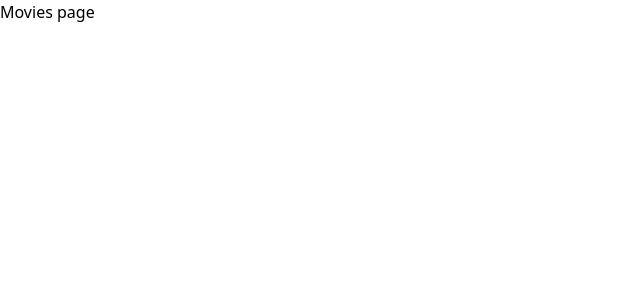
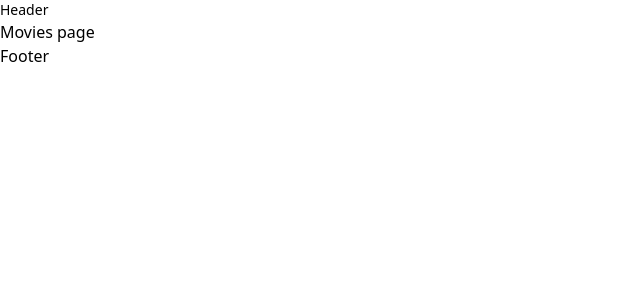
Before and after one commit to Anubhav-S04/CineTime-movie-booking-system, a React (Vite) app in the folder frontend/: page /movies in a window 1280 px wide. Shown: the top 300 px of the page, without its empty margins (0-640 px from the left). Built offline with nearby package versions, Linux system fonts and the light colour scheme.

Commit message:
header and footer

```diff
--- a/frontend/src/App.jsx
+++ b/frontend/src/App.jsx
@@ -1,15 +1,19 @@
 import { Routes, Route } from "react-router-dom";
+import Header from "./components/shared/Header";
+import Footer from "./components/shared/Footer";
 function App() {
 
   return (
     <>
       <div className="flex flex-col min-h-screen">
         <main className="flex-grow">
+          <Header />
           <Routes>
             <Route path="/" element={<h1>Home page</h1>} />
             <Route path="/profile/:id" element={<h1>Profile page</h1>} />
             <Route path="/movies" element={<h1>Movies page</h1>} />
           </Routes>
+          <Footer />
         </main>
       </div>
     </>
--- /dev/null
+++ b/frontend/src/components/shared/Footer.jsx
@@ -0,0 +1,8 @@
+import React from 'react';
+
+const Footer = () => {
+    return (
+        <div>Footer</div>
+    )
+}
+export default Footer;
--- /dev/null
+++ b/frontend/src/components/shared/Header.jsx
@@ -0,0 +1,8 @@
+import React from 'react';
+
+const Header = () => {
+    return (
+        <div className='w-full text-sm bg-white'>Header</div>
+    )
+}
+export default Header;
```
